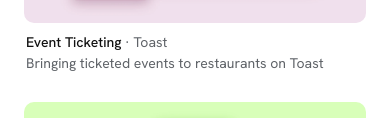
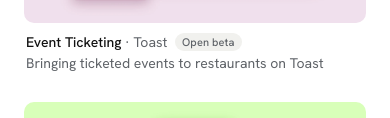
Before and after one commit to devanshgandhi42/devansh-design, a plain HTML site: page index.html in a window 390 px wide. Shown: the part 534-652 px from the top of the page. Drawn offline with Linux system fonts and the light colour scheme.

Commit message:
Add Open beta badge to Event Ticketing
Shows next to the project name in the hover label, sidebar, lightbox
and phone captions. Any project can use it via data-badge.

Co-Authored-By: Claude Opus 5.5 <noreply@anthropic.com>
Claude-Session: https://claude.ai/code/session_01L6Cc1x5TrNVTPiYhATRg52

```diff
--- a/index.html
+++ b/index.html
@@ -329,6 +329,7 @@
     .stat { display: flex; flex-direction: column; }
     .stat-v { color: var(--ink); font-size: 20px; line-height: 1.2; font-weight: var(--w-strong); font-variant-numeric: tabular-nums; letter-spacing: -.01em; }
     .stat-l { font-size: 12px; }
+    .badge { display: inline-block; vertical-align: 1px; margin-left: 4px; padding: 1px 7px; border-radius: 999px; background: var(--surface); color: var(--muted); font-style: normal; font-size: 11px; font-weight: var(--w-medium); letter-spacing: .01em; line-height: 1.5; white-space: nowrap; }
     .lb-caption .lb-line { display: block; margin-top: 2px; }
     .lb-caption .now-stats { justify-content: center; margin-top: 10px; }
     .lb-caption .stat { align-items: center; }
@@ -581,12 +582,12 @@
         videos play only while on screen.
       -->
 
-      <figure class="shot" data-title="Event Ticketing" data-company="Toast" data-co="toast"
+      <figure class="shot" data-title="Event Ticketing" data-company="Toast" data-co="toast" data-badge="Open beta"
         data-line="Bringing ticketed events to restaurants on Toast"
         data-stats='[{"v":340,"pre":"$","suf":"K+","label":"ticket sales"},{"v":7.5,"dec":1,"suf":"K+","label":"tickets sold"},{"v":150,"suf":"+","label":"restaurants selling"}]'>
         <button type="button" class="shot-btn">
           <img class="media" src="images/event-ticketing.webp" width="1862" height="1164" alt="Event Ticketing on Toast: a restaurant adding photos while setting up Live Jazz Night, and a guest's You're going! confirmation with Invite friends and View tickets" loading="lazy" decoding="async">
-          <span class="pill"><b>Event Ticketing</b> <span>· Toast</span></span>
+          <span class="pill"><b>Event Ticketing</b> <span>· Toast</span> <i class="badge">Open beta</i></span>
         </button>
       </figure>
 
@@ -795,6 +796,7 @@
         var b = document.createElement('b'); b.textContent = fig.getAttribute('data-title');
         var co = document.createElement('span'); co.className = 'cap-co'; co.textContent = ' · ' + fig.getAttribute('data-company');
         cap.appendChild(b); cap.appendChild(co);
+        var bd = badgeEl(fig); if (bd) { cap.appendChild(document.createTextNode(' ')); cap.appendChild(bd); }
         var line = fig.getAttribute('data-line');
         if (line) { var l = document.createElement('span'); l.className = 'cap-line'; l.textContent = line; cap.appendChild(l); }
         fig.appendChild(cap);
@@ -852,6 +854,10 @@
         }
         var id0 = requestAnimationFrame(tick); if (el === nowStats) countRaf = id0;
       }
+      function badgeEl(fig) {
+        var t = fig.getAttribute('data-badge'); if (!t) return null;
+        var b = document.createElement('i'); b.className = 'badge'; b.textContent = t; return b;
+      }
       function setActive(i) {
         if (i === active) return;
         active = i;
@@ -861,6 +867,7 @@
         cos.forEach(function (c) { c.classList.toggle('is-active', c.getAttribute('data-co') === s.getAttribute('data-co')); });
         var fill = function () {
           nowTitle.textContent = label;
+          var bd = badgeEl(s); if (bd) { nowTitle.appendChild(document.createTextNode(' ')); nowTitle.appendChild(bd); }
           nowLine.textContent = s.getAttribute('data-line') || '';
           renderStats(nowStats, s, !reduceMotion);
         };
@@ -944,6 +951,7 @@
         caption.innerHTML = '<b></b> <span></span><span class="lb-line"></span><div class="now-stats"></div>';
         caption.querySelector('b').textContent = fig.getAttribute('data-title');
         caption.querySelector('span').textContent = '· ' + fig.getAttribute('data-company');
+        var lbd = badgeEl(fig); if (lbd) caption.insertBefore(lbd, caption.querySelector('.lb-line'));
         caption.querySelector('.lb-line').textContent = fig.getAttribute('data-line') || '';
         if (!fig.getAttribute('data-line')) caption.querySelector('.lb-line').style.display = 'none';
         renderStats(caption.querySelector('.now-stats'), fig, !reduceMotion);
```
